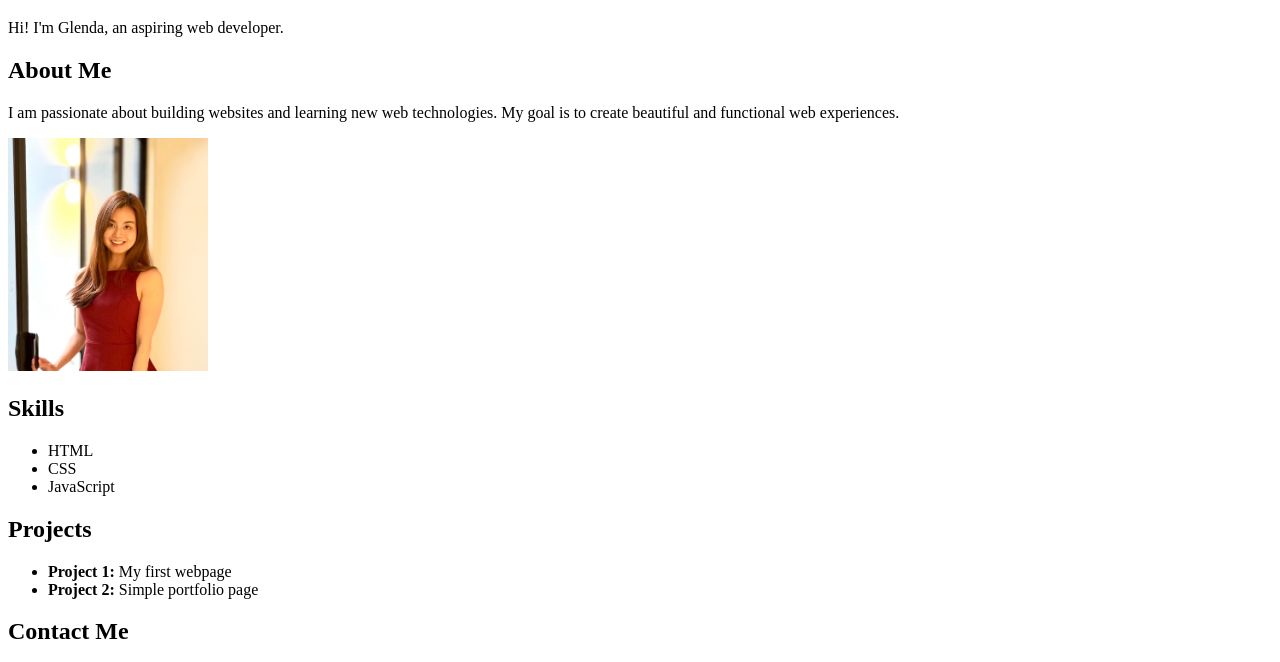
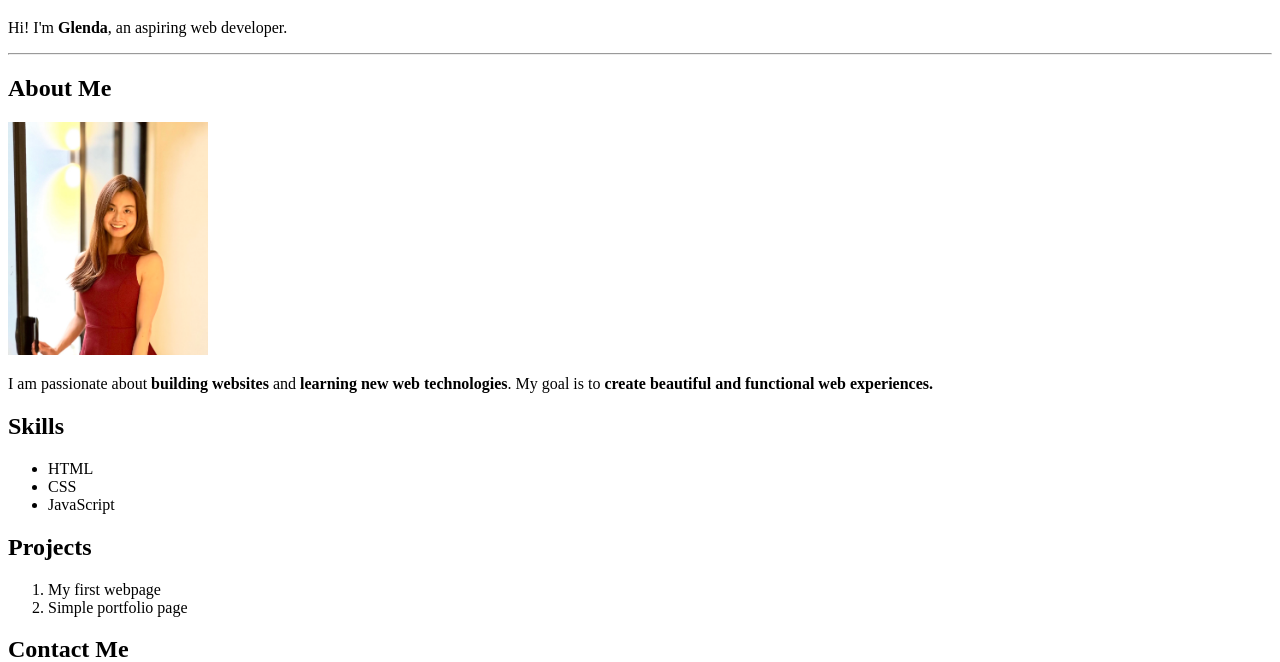
Before and after one commit to g-lendalim/HTML-Portfolio-Project, a website: page index.html in a window 1280 px wide. Shown: the part 61-723 px from the top of the page. Drawn offline with Linux system fonts and the light colour scheme.

Commit message:
Add <ol> and <hr>

```diff
--- a/index.html
+++ b/index.html
@@ -9,13 +9,14 @@
   <!-- Header / Main Heading -->
   <header>
     <h1>Welcome to My Portfolio</h1>
-    <p>Hi! I'm Glenda, an aspiring web developer.</p>
+    <p>Hi! I'm <strong>Glenda</strong>, an aspiring web developer.</p>
   </header>
+  <hr>
   <!-- About Section -->
   <section id="about">
     <h2>About Me</h2>
-    <p>I am passionate about building websites and learning new web technologies. My goal is to create beautiful and functional web experiences.</p>
     <img src="profile-pic.jpg" alt="Profile Picture" width="200">
+    <p>I am passionate about <strong>building websites</strong> and <strong>learning new web technologies</strong>. My goal is to <strong>create beautiful and functional web experiences.</strong></p>
   </section>
   <!-- Skills Section -->
   <section id="skills">
@@ -29,10 +30,10 @@
   <!-- Projects Section -->
   <section id="projects">
     <h2>Projects</h2>
-    <ul>
-      <li><strong>Project 1:</strong> My first webpage</li>
-      <li><strong>Project 2:</strong> Simple portfolio page</li>
-    </ul>
+    <ol>
+      <li>My first webpage</li>
+      <li>Simple portfolio page</li>
+    </ol>
   </section>
   <!-- Contact Section -->
   <section id="contact">
```
Also changed, not shown: 1 other file.
